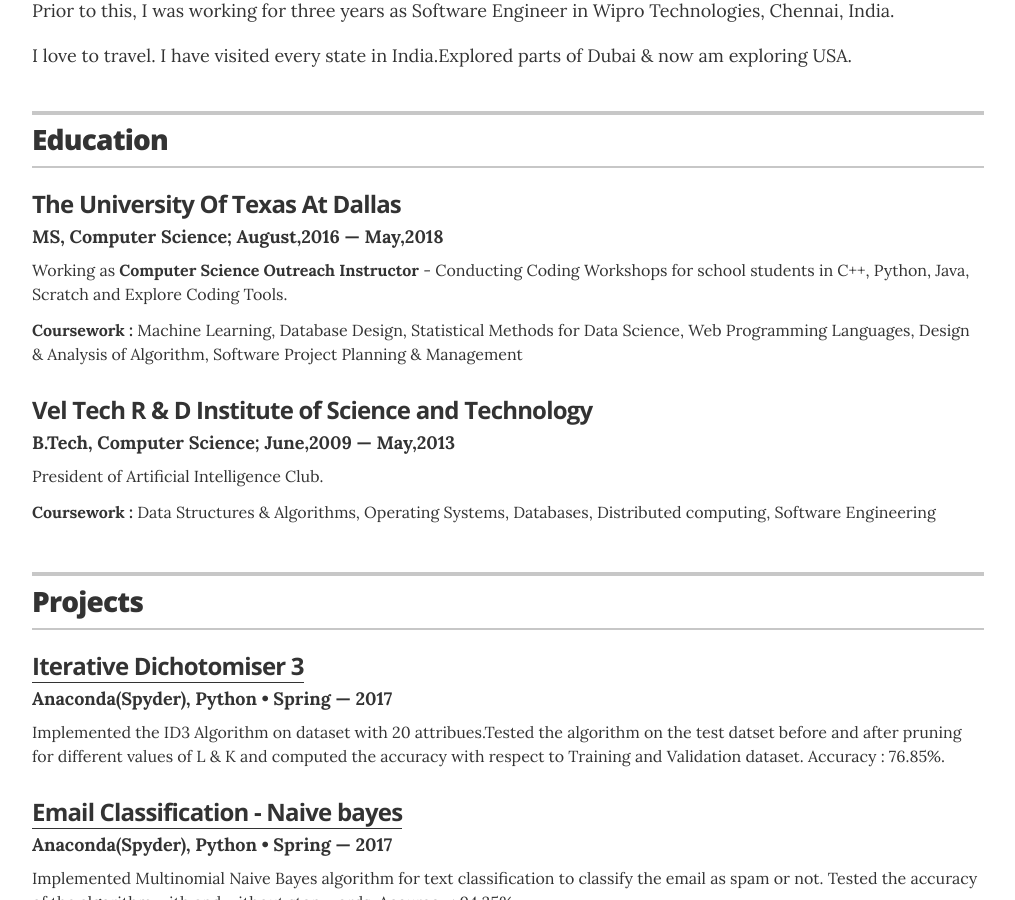
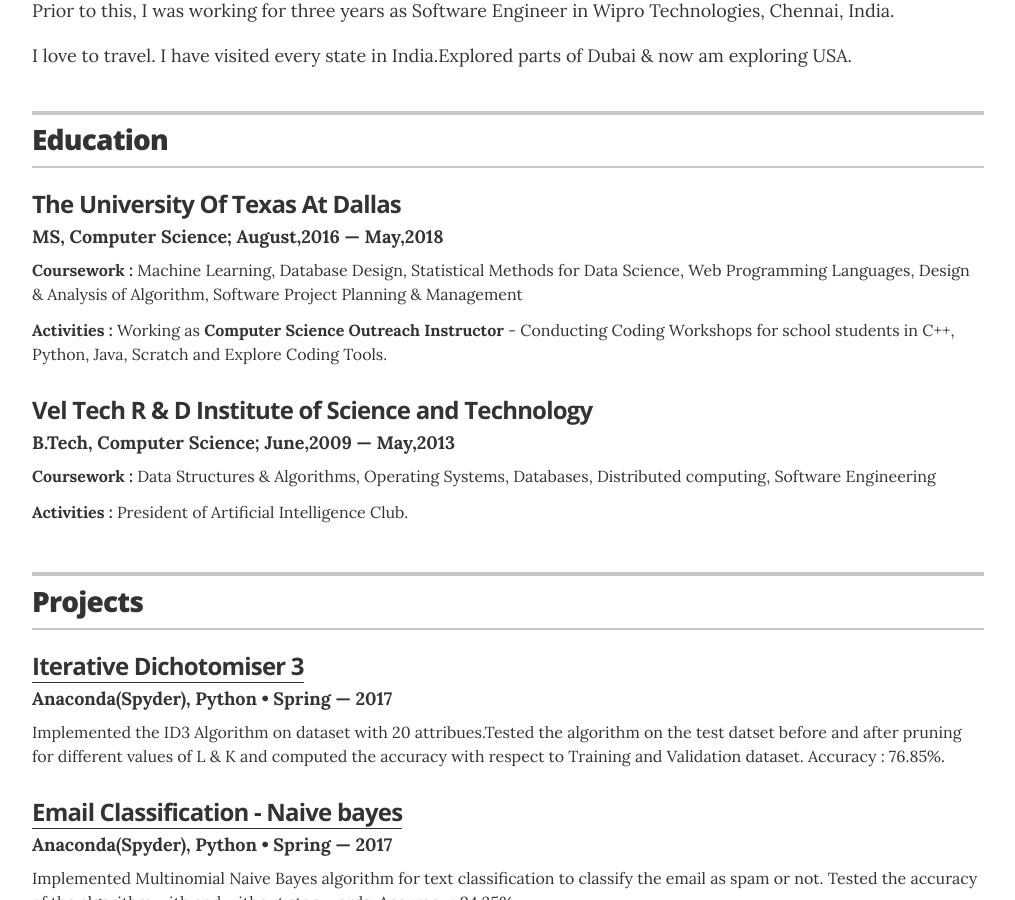
Before and after one commit to mohanakrishnavh/mohanakrishnavh.github.io, a Jekyll site: the page index.html, which Jekyll copies as it is, in a window 1280 px wide and 900 px high, scrolled down 428 px. Shown: the whole window, without its empty margins (132-1147 px from the left). Built offline with Jekyll 4.4.1, drawn with Linux system fonts in a browser that asks for light colours.

Commit message:
Update index.html

```diff
--- a/index.html
+++ b/index.html
@@ -123,16 +123,17 @@
           <h3 class="resume-item-title" itemprop="name">The University Of Texas At Dallas</h3>
           <h4 class="resume-item-details" itemprop="description">MS, Computer Science; August,2016 &mdash; May,2018</h4>
 
-		<p class="resume-item-copy">  Working as <b>Computer Science Outreach Instructor</b> - Conducting Coding Workshops for school students in C++, Python, Java, Scratch and Explore Coding Tools.</p>
+
        <p class="resume-item-copy"><b>Coursework :</b> Machine Learning, Database Design, Statistical Methods for Data Science, Web Programming Languages, Design & Analysis of Algorithm, Software Project Planning & Management</p>
+	     <p class="resume-item-copy"><b>Activities :</b> Working as <b>Computer Science Outreach Instructor</b> - Conducting Coding Workshops for school students in C++, Python, Java, Scratch and Explore Coding Tools.</p>
 	      </div>
 
 		<div class="resume-item" itemscope itemprop="alumniOf" itemtype="http://schema.org/CollegeOrUniversity">
           <h3 class="resume-item-title" itemprop="name">Vel Tech R & D Institute of Science and Technology</h3>
           <h4 class="resume-item-details" itemprop="description">B.Tech, Computer Science; June,2009 &mdash; May,2013</h4>
-			<p class="resume-item-copy">  President of Artificial Intelligence Club.</p>
+
 	<p class="resume-item-copy"><b>Coursework :</b> Data Structures & Algorithms, Operating Systems, Databases, Distributed computing, Software Engineering </p>
-
+         <p class="resume-item-copy"><b>Activities :</b>  President of Artificial Intelligence Club.</p>
         </div>
 
 
```
